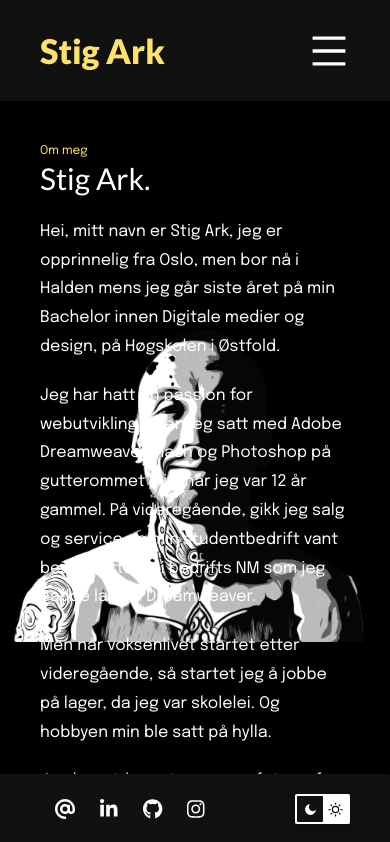
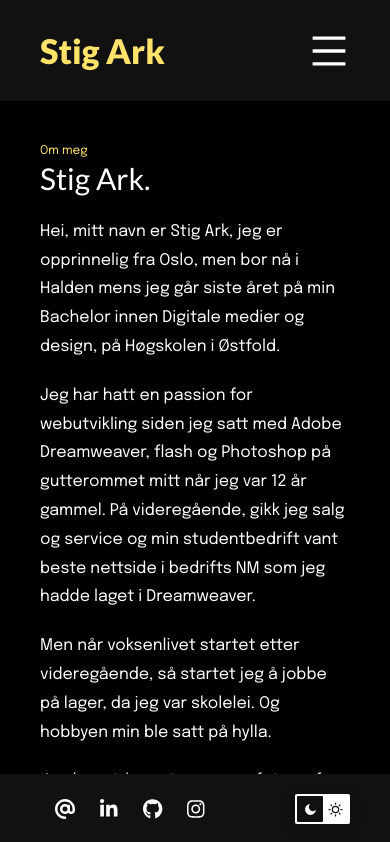
Before and after one commit to arkstig/stigark2, a React (Create React App) app in the folder base_custom/: page /ommeg in a window 390 px wide. Shown: the top 842 px of the page. Built offline with nearby package versions, Linux system fonts and the light colour scheme.

Commit message:
Ommeg
Uppdated

```diff
--- a/base_custom/src/styles/scss/main.scss
+++ b/base_custom/src/styles/scss/main.scss
@@ -519,6 +519,14 @@ main .ommeg {
    /* Resize the background image to cover the entire container */
 }
 
+
+.ommeg p {
+  max-width: 60rem;
+  background-color: rgba(0, 0, 0, 0.509);
+  padding: 0;
+  border-radius: 2px;
+}
+
 #light main .ommeg {
   height: 88vh;
   align-self: flex-start;
@@ -656,6 +664,15 @@ padding-right: 40px;
   }
 }
 @media only screen and (max-width: 920px) {
+  main .ommeg {
+    height: 100%;
+    align-self: flex-end;
+
+    background-position: bottom right; /* Center thimage */
+    background-repeat: no-repeat; /* Do not repeat the image */
+    background-size: contain;
+     /* Resize the background image to cover the entire container */
+  }
   .informasjonMainMobile {
     display: flex;
   }
```
